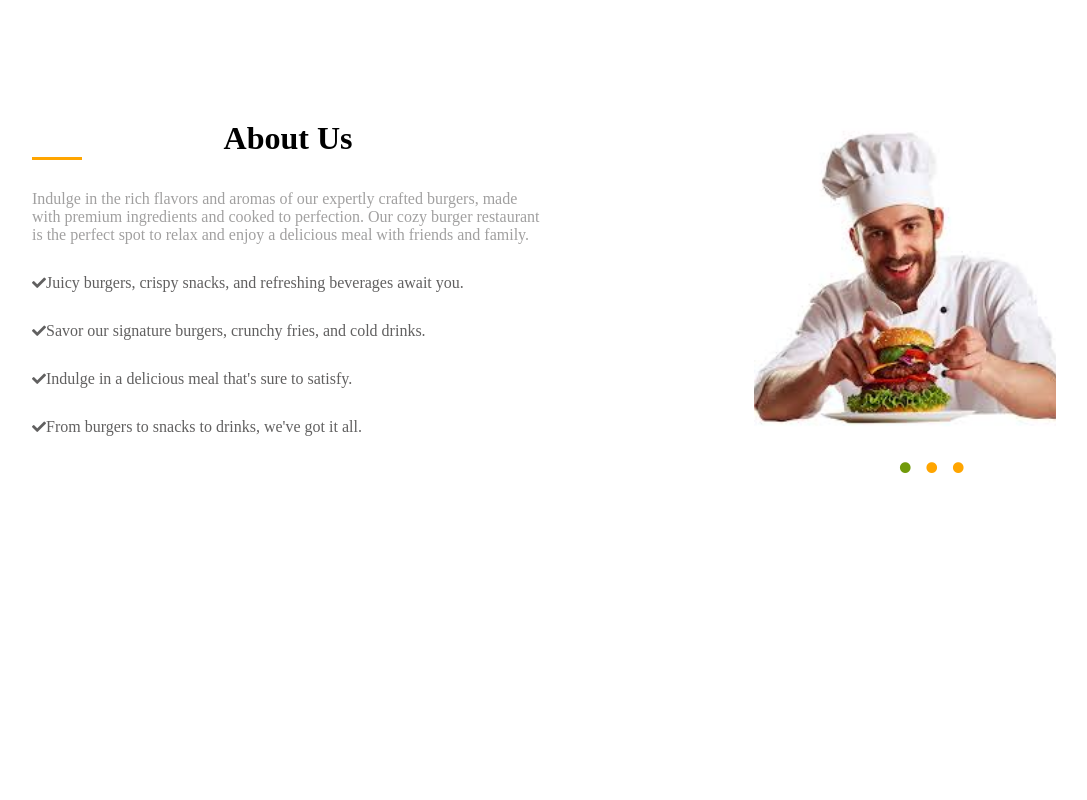
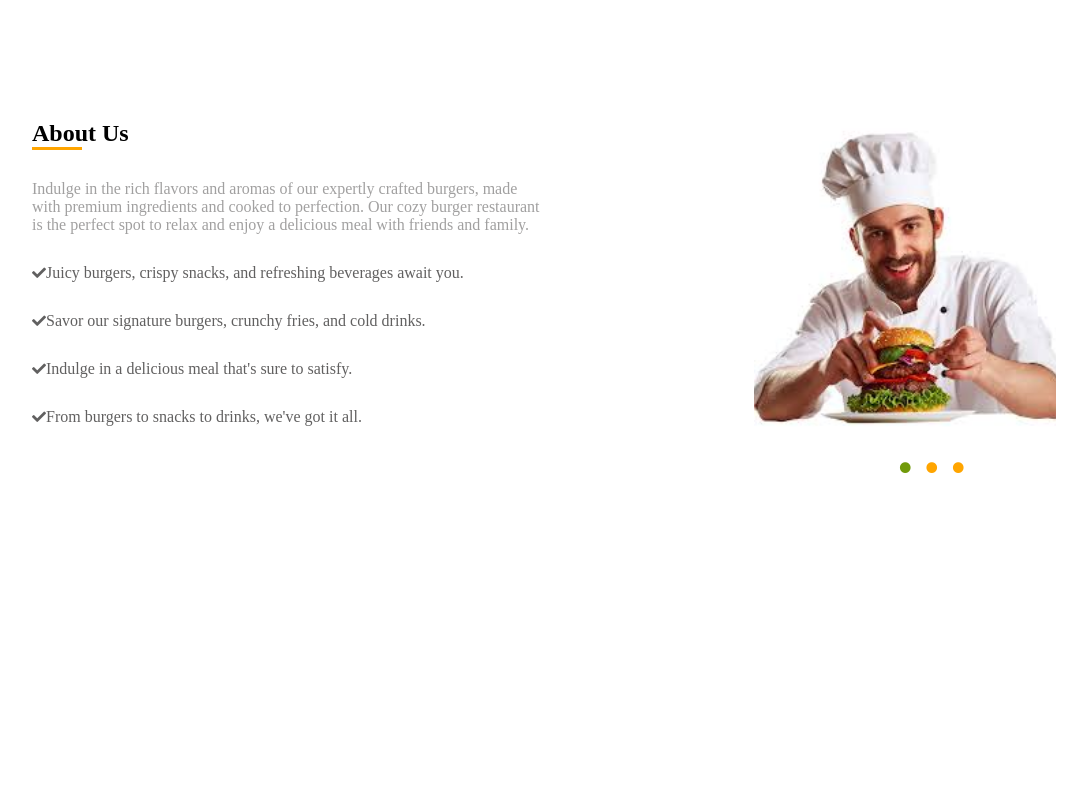
Before and after one commit to RashaHamdy2022/Burger-King-Restarant-project, a plain HTML site: page index.html in a window 1280 px wide. Shown: the part 3380-4180 px from the top of the page, without its empty margins (96-1183 px from the left). Drawn offline with Linux system fonts and the light colour scheme; files whose address does not match are found by name.

Commit message:
Update index.html

```diff
--- a/index.html
+++ b/index.html
@@ -291,7 +291,7 @@
       <!--start section5-container-->
       <div class="section5-parent section5-parent1">
         <!--start section5-parent1-->
-        <h2 class="section-h2">About Us</h2>
+        <h2 class="section5-h2">About Us</h2>
         <div class="section5-line"></div>
         <p class="section5-p1">
           Indulge in the rich flavors and aromas of our expertly crafted
```
